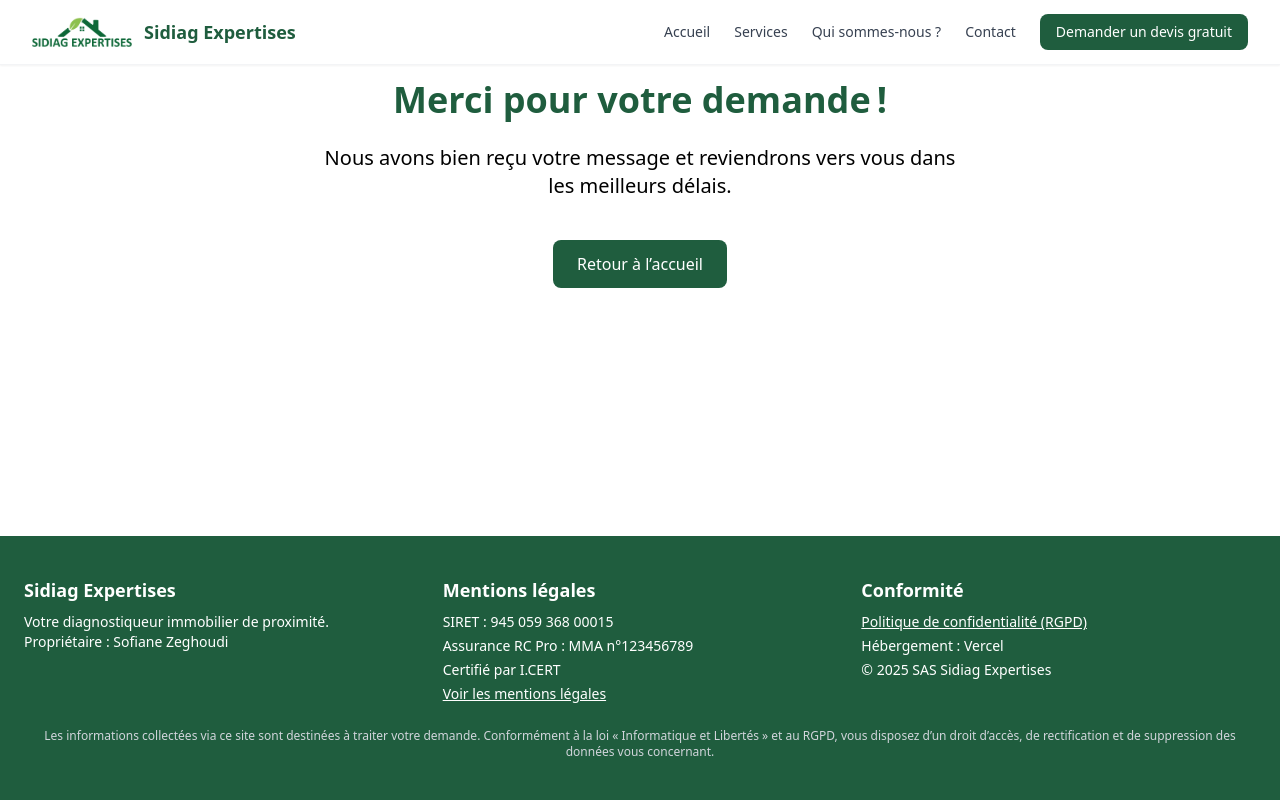
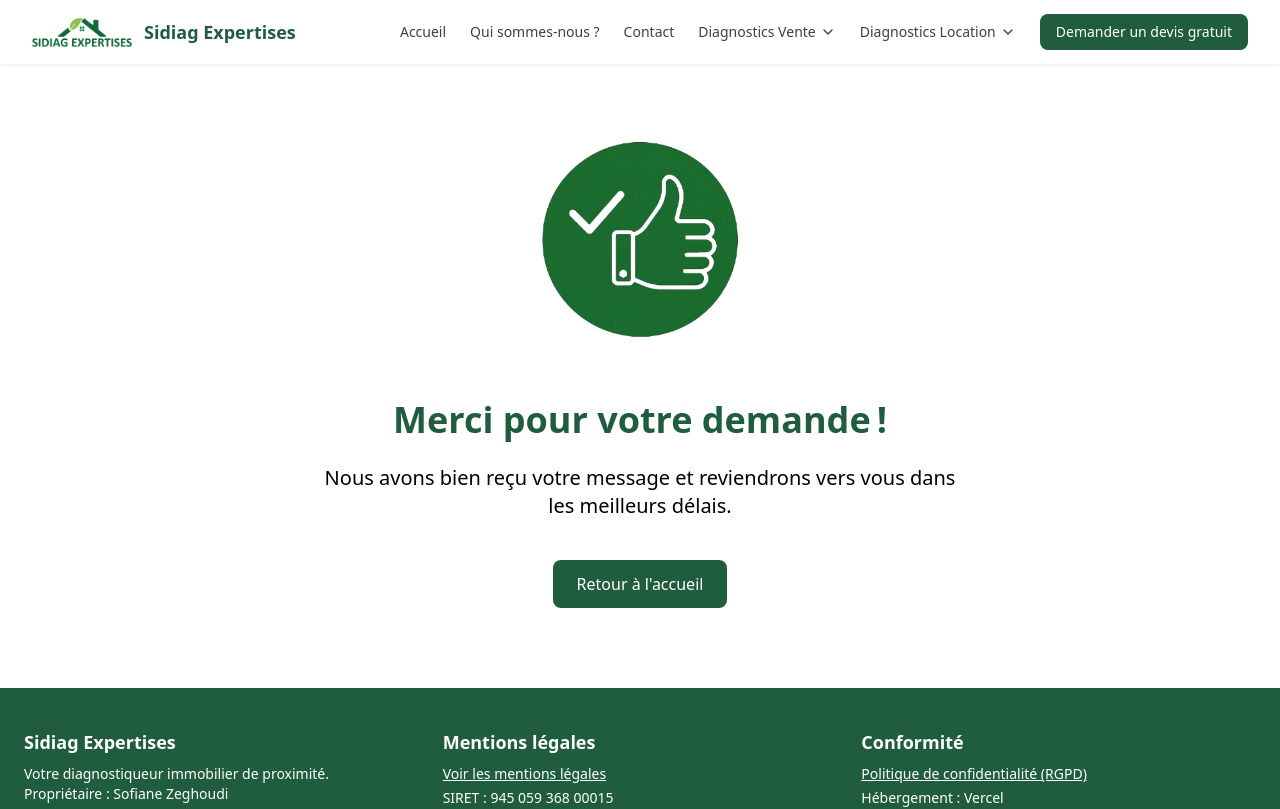
Before and after one commit to Adrien-Margarita/sidiag-expertises, a React (Vite) app: page /merci in a window 1280 px wide. Shown: the top 809 px of the page. Built offline with nearby package versions, Linux system fonts and the light colour scheme.

Commit message:
fix header+footer

```diff
--- a/src/components/Footer.tsx
+++ b/src/components/Footer.tsx
@@ -11,9 +11,6 @@ export default function Footer() {
         <div>
           <h4 className="font-semibold text-lg mb-2">Mentions légales</h4>
           <ul className="space-y-1">
-            <li>SIRET : 945 059 368 00015</li>
-            <li>Assurance RC Pro : MMA n°123456789</li>
-            <li>Certifié par I.CERT</li>
             <li>
               <a
                 href="/mentions-legales"
@@ -22,7 +19,11 @@ export default function Footer() {
                 Voir les mentions légales
               </a>
             </li>
+            <li>SIRET : 945 059 368 00015</li>
+            <li>Assurance RC Pro : Klarity CDIAGK002075</li>
+            <img src="/certification.webp" alt="certification LCP" className="w-[40%] bg-white p-1 rounded-md"/>
           </ul>
+
         </div>
 
         <div>
--- a/src/components/Header.tsx
+++ b/src/components/Header.tsx
@@ -1,43 +1,112 @@
 import { useState } from "react";
-import { Menu, X } from "lucide-react";
-import { Link } from "react-router-dom";
+import { Menu, X, ChevronDown } from "lucide-react";
+import { Link, useNavigate } from "react-router-dom";
+import { diagnostics } from "../data/diagnosticsData";
 
 export default function Header() {
   const [menuOpen, setMenuOpen] = useState(false);
+  const navigate = useNavigate();
+
   const navLinks = [
     { name: "Accueil", href: "/#accueil" },
-    { name: "Services", href: "/#services" },
     { name: "Qui sommes-nous ?", href: "/#about" },
-    { name: "Contact", href: "/contact" },
+    { name: "Contact", href: "/#contact" },
   ];
+
+  const venteDiagnostics = diagnostics.filter((d) =>
+    d.transactions.includes("Vente")
+  );
+  const locationDiagnostics = diagnostics.filter((d) =>
+    d.transactions.includes("Location")
+  );
+
+  const handleNavigate = (path: string) => {
+    navigate(path);
+    window.scrollTo(0, 0);
+  };
 
   return (
     <header className="fixed top-0 left-0 w-full z-50 bg-white shadow-sm border-b border-gray-100">
       <div className="max-w-7xl mx-auto px-4 sm:px-6 lg:px-8 flex justify-between items-center h-16">
+        {/* Logo */}
+        <Link to="/#accueil" className="flex items-center gap-3">
+          <img
+            src="/logo.webp"
+            alt="Sidiag Logo"
+            className="w-[100px] h-[100px] object-contain"
+          />
+          <span className="text-lg font-semibold text-sidiag-dark">
+            Sidiag Expertises
+          </span>
+        </Link>
 
-        {/* Logo */}
-        <Link to ="/#accueil" className="flex items-center gap-3">
-            <img src="/logo.webp" alt="Sidiag Logo" className="w-[100px] h-[100px] object-contain" />
-            <span className="text-lg font-semibold text-sidiag-dark">Sidiag Expertises</span>
-        </Link>
         {/* Desktop Nav */}
-        <nav className="hidden md:flex gap-6 items-center">
+        <nav className="hidden xl-sm:flex gap-6 items-center relative">
           {navLinks.map((link) => (
             <Link
               key={link.name}
               to={link.href}
-              className="text-sm text-gray-700 hover:text-sidiag-medium transition">
-                {link.name}
+              className="text-sm text-gray-700 hover:text-sidiag-medium transition"
+            >
+              {link.name}
             </Link>
           ))}
-          <Link to={"/#devis"} className="bg-sidiag-dark text-white px-4 py-2 rounded-lg text-sm hover:bg-sidiag-medium transition">
+
+          {/* Vente dropdown */}
+          <div className="relative group">
+            <button
+              onClick={() => handleNavigate("/diagnostics-vente")}
+              className="text-sm text-gray-700 hover:text-sidiag-medium transition flex items-center gap-1"
+            >
+              Diagnostics Vente <ChevronDown size={16} />
+            </button>
+            <ul className="absolute top-full left-0 mt-2 opacity-0 invisible group-hover:opacity-100 group-hover:visible transition-all duration-200 ease-in-out transform scale-95 group-hover:scale-100 bg-white shadow-md border rounded-md z-50 min-w-[220px] text-sm">
+              {venteDiagnostics.map((diag) => (
+                <li key={diag.slug}>
+                  <Link
+                    to={`/diagnostic/${diag.slug}`}
+                    className="block px-4 py-2 hover:bg-gray-100 text-gray-700"
+                  >
+                    {diag.title}
+                  </Link>
+                </li>
+              ))}
+            </ul>
+          </div>
+
+          {/* Location dropdown */}
+          <div className="relative group">
+            <button
+              onClick={() => handleNavigate("/diagnostics-location")}
+              className="text-sm text-gray-700 hover:text-sidiag-medium transition flex items-center gap-1"
+            >
+              Diagnostics Location <ChevronDown size={16} />
+            </button>
+            <ul className="absolute top-full left-0 mt-2 opacity-0 invisible group-hover:opacity-100 group-hover:visible transition-all duration-200 ease-in-out transform scale-95 group-hover:scale-100 bg-white shadow-md border rounded-md z-50 min-w-[220px] text-sm">
+              {locationDiagnostics.map((diag) => (
+                <li key={diag.slug}>
+                  <Link
+                    to={`/diagnostic/${diag.slug}`}
+                    className="block px-4 py-2 hover:bg-gray-100 text-gray-700"
+                  >
+                    {diag.title}
+                  </Link>
+                </li>
+              ))}
+            </ul>
+          </div>
+
+          <Link
+            to="/#devis"
+            className="bg-sidiag-dark text-white px-4 py-2 rounded-lg text-sm hover:bg-sidiag-medium transition"
+          >
             Demander un devis gratuit
           </Link>
         </nav>
 
-        {/* Mobile Menu Button */}
+        {/* Mobile menu */}
         <button
-          className="md:hidden p-2 text-sidiag-dark"
+          className="xl-sm:hidden p-2 text-sidiag-dark"
           onClick={() => setMenuOpen(!menuOpen)}
           aria-label="Toggle menu"
         >
@@ -45,9 +114,9 @@ export default function Header() {
         </button>
       </div>
 
-      {/* Mobile Nav Panel */}
+      {/* Mobile Nav */}
       {menuOpen && (
-        <div className="md:hidden bg-white shadow-md border-t border-gray-100">
+        <div className="xl-sm:hidden bg-white shadow-md border-t border-gray-100">
           <div className="flex flex-col p-4 gap-3">
             {navLinks.map((link) => (
               <Link
@@ -59,12 +128,52 @@ export default function Header() {
                 {link.name}
               </Link>
             ))}
+
+            <div>
+              <Link
+                to="/diagnostics-vente"
+                onClick={() => setMenuOpen(false)}
+                className="text-sm font-medium mt-2"
+              >
+                Diagnostics Vente
+              </Link>
+              {venteDiagnostics.map((diag) => (
+                <Link
+                  key={diag.slug}
+                  to={`/diagnostic/${diag.slug}`}
+                  onClick={() => setMenuOpen(false)}
+                  className="block pl-2 text-sm text-gray-600 hover:text-sidiag-medium"
+                >
+                  {diag.title}
+                </Link>
+              ))}
+            </div>
+
+            <div>
+              <Link
+                to="/diagnostics-location"
+                onClick={() => setMenuOpen(false)}
+                className="text-sm font-medium mt-2"
+              >
+                Diagnostics Location
+              </Link>
+              {locationDiagnostics.map((diag) => (
+                <Link
+                  key={diag.slug}
+                  to={`/diagnostic/${diag.slug}`}
+                  onClick={() => setMenuOpen(false)}
+                  className="block pl-2 text-sm text-gray-600 hover:text-sidiag-medium"
+                >
+                  {diag.title}
+                </Link>
+              ))}
+            </div>
+
             <Link
               to="/#devis"
               className="bg-sidiag-dark text-white text-center px-4 py-2 rounded-lg text-sm hover:bg-cyan-800 transition"
               onClick={() => setMenuOpen(false)}
             >
-
               Demander un devis
             </Link>
           </div>
--- a/src/pages/HomePage.tsx
+++ b/src/pages/HomePage.tsx
@@ -7,11 +7,11 @@ export default function HomePage() {
   return (
     <main className="mt-16">
       {/* Hero */}
-      <section className="relative" id="accueil" role="region" aria-labelledby="hero-title">
+      <section className="relative z-0" id="accueil" role="region" aria-labelledby="hero-title">
         <img
           src="/banner.webp"
           alt="Rade de Toulon et bord de mer dans le Var"
-          className="w-full md:h-[50vh] xl:h-[70vh] md:max-h-[800px] object-cover object-bottom 2xl:h-[85vh] 2xl:max-h-[1200px] 4xl:h-[96vh] 4xl:max-h-[1600px]"
+          className="w-full md:h-[50vh] xl:h-[70vh] md:max-h-[800px] object-cover object-bottom 2xl:h-[85vh] 2xl:max-h-[1200px] 4xl:h-[96vh] 4xl:max-h-[1600px] pointer-events-none"
         />
 
 
@@ -151,7 +151,7 @@ export default function HomePage() {
       </section>
 
       {/* Contact */}
-      <section role="region" aria-labelledby="contact-title" className="bg-sidiag-dark text-white px-6 py-20">
+      <section id="contact" role="region" aria-labelledby="contact-title" className="bg-sidiag-dark text-white px-6 py-20">
         <div className="max-w-3xl mx-auto text-center">
           <h2 id="contact-title" className="text-2xl md:text-4xl font-bold mb-6">
             Nous contacter
--- a/src/pages/RentalDiagnostics.tsx
+++ b/src/pages/RentalDiagnostics.tsx
@@ -90,7 +90,7 @@ export default function RentalDiagnostics() {
         className="bg-sidiag-dark text-white py-12"
         aria-labelledby="why-choose-us"
       >
-        <div className="px-6 max-w-4xl mx-auto text-center space-y-4">
+        <div className="px-3 md:px-6 max-w-4xl mx-auto text-center space-y-4">
           <h2 id="why-choose-us" className="text-2xl font-bold">
             Pourquoi choisir Sidiag Expertises pour vos diagnostics location ?
           </h2>
--- a/src/pages/Thanks.tsx
+++ b/src/pages/Thanks.tsx
@@ -1,18 +1,20 @@
+import { Link } from "react-router-dom";
+
 export default function Thanks() {
   return (
     <main className="px-4 py-20 max-w-2xl mx-auto text-center">
+      <div className="flex flex-col items-center">
+        <img className="w-[50%] h-auto" src="/thanks.webp" alt="pouce en haut" />
+        <div>
           <h1 className="text-3xl md:text-4xl font-bold text-sidiag-dark mb-6">
             Merci pour votre demande !
           </h1>
           <p className="text-lg md:text-xl mb-4">
             Nous avons bien reçu votre message et reviendrons vers vous dans les meilleurs délais.
           </p>
-      <a
-        href="/"
-        className="inline-block mt-6 bg-sidiag-dark text-white px-6 py-3 rounded-lg hover:bg-sidiag-medium transition"
-      >
-        Retour à l’accueil
-      </a>
+          <Link to="/" className="inline-block mt-6 bg-sidiag-dark text-white px-6 py-3 rounded-lg hover:bg-sidiag-medium transition">Retour à l'accueil</Link>
+        </div>
+      </div>
     </main>
   );
 }
--- a/tailwind.config.js
+++ b/tailwind.config.js
@@ -24,7 +24,7 @@ export default {
         }
       },
       screens: {
-      '3xl': '1920px',
+      'xl-sm': '1180px',
       '4xl': '2300px',
     }
     },
```
Also changed, not shown: public/thanks.webp (added). Lines whose indentation alone changed are shown as unchanged.
